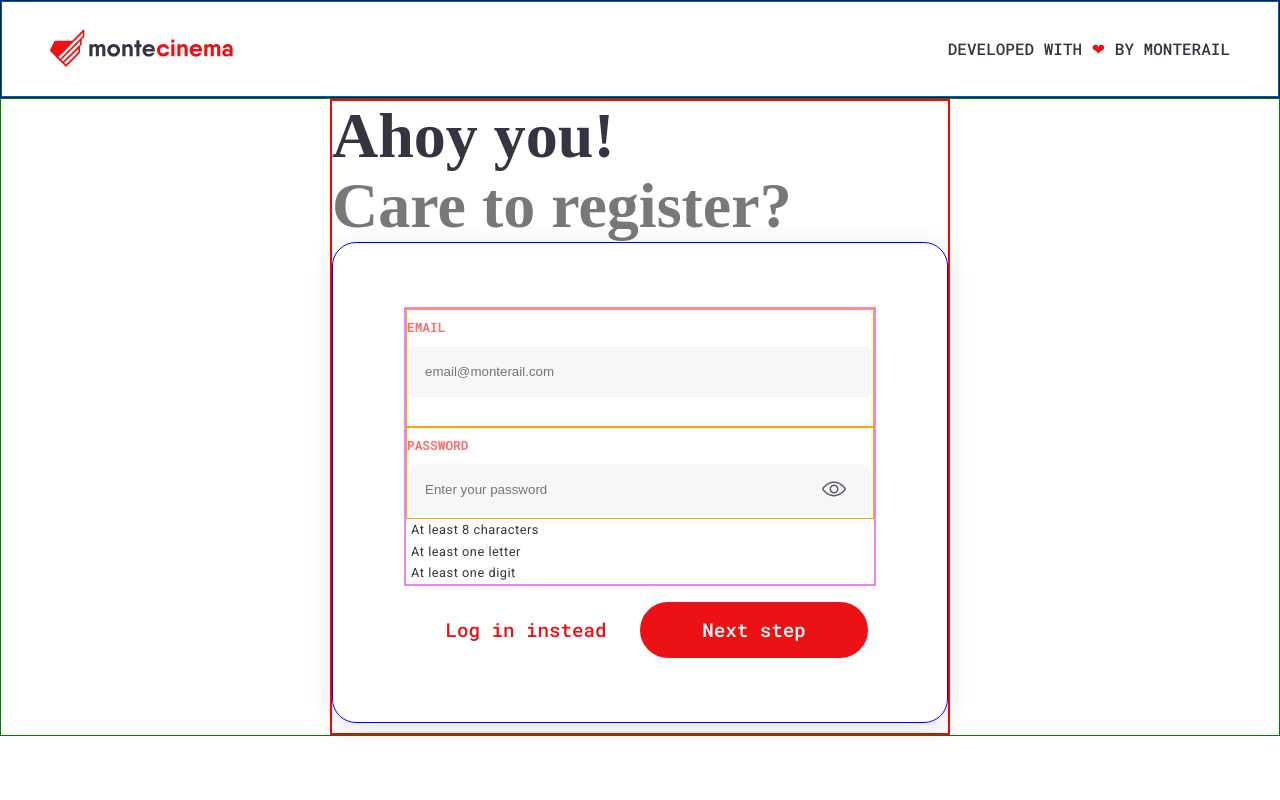
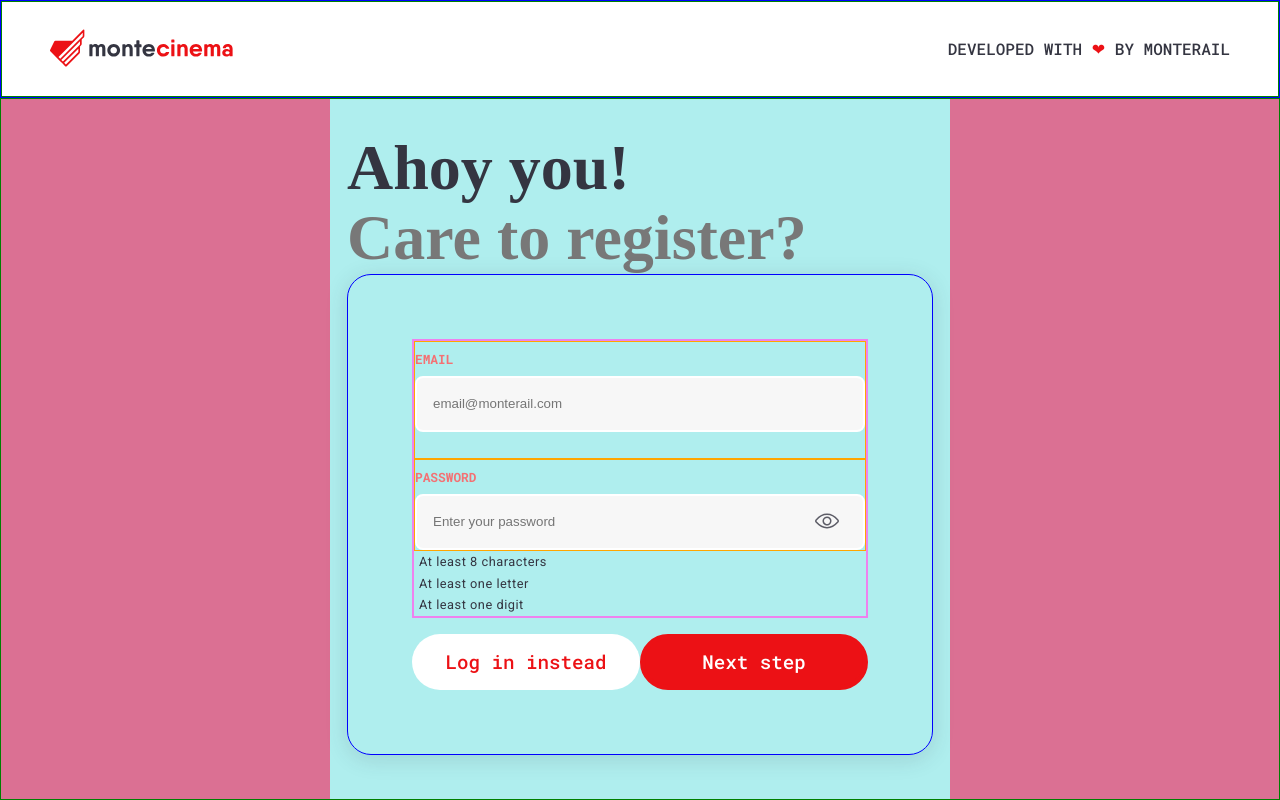
Before and after one commit to MartaSolo/monte-cinema, a React (Create React App) app: page / in a window 1280 px wide. Built offline with nearby package versions, Linux system fonts and the light colour scheme; a web font is replaced by a local one.

Commit message:
edited RegisterSuccess component and its styling

```diff
--- a/src/components/Anchor/Anchor.scss
+++ b/src/components/Anchor/Anchor.scss
@@ -22,3 +22,15 @@
     margin-top: 16px;
   }
 }
+
+.anchor.homepage {
+  background-color: c.$colorAccent;
+  color: c.$colorBackgroundPrimary;
+  &:hover {
+    background-color: c.$colorAccentHover;
+    border: 5px solid c.$colorAccentHover;
+  }
+  &:active {
+    border: 5px solid c.$colorAccentLight;
+  }
+}
--- a/src/components/FormWrapper/FormWrapper.scss
+++ b/src/components/FormWrapper/FormWrapper.scss
@@ -9,7 +9,7 @@
   display: flex;
   flex-direction: column;
   align-items: center;
-  margin-bottom: 10px;
+  // margin-bottom: 10px;
   @include m.mediumScreen {
     box-shadow: 0px 4px 22px c.$colorShadow;
     border-radius: 24px;
--- a/src/components/Input/Input.scss
+++ b/src/components/Input/Input.scss
@@ -51,7 +51,6 @@
 }
 
 .input.privpolicy {
-  // border: 2px solid darkcyan;
   flex-direction: row;
   padding-bottom: 20px;
   .input__label.privpolicy {
--- a/src/components/RegisterSuccess/RegisterSuccess.js
+++ b/src/components/RegisterSuccess/RegisterSuccess.js
@@ -1,18 +1,17 @@
 import RegisterStepTitle from "../RegisterStepTitle";
+import Anchor from "../Anchor";
 import "./RegisterSuccess.scss";
 
-const RegisterSuccess = () => {
+const RegisterSuccess = ({ newUser }) => {
   return (
     <div className="register__step--success">
-      <RegisterStepTitle title="Great job Georgia!" />
+      <RegisterStepTitle title={`Great job ${newUser.name}!`} />
       <p className="register__step--message">
         We have sent you an email to
-        <span className="register__user--email">
-          {" "}
-          goerogia.swanson@monterail.com.
-        </span>{" "}
+        <span className="register__user--email">{` ${newUser.email}. `}</span>
         Make sure to click the link from the message to activate your account.
       </p>
+      <Anchor href="#" className="anchor homepage" text="Go to homepage" />
     </div>
   );
 };
--- a/src/components/RegisterSuccess/RegisterSuccess.scss
+++ b/src/components/RegisterSuccess/RegisterSuccess.scss
@@ -15,6 +15,7 @@
     font-size: 18px;
     font-weight: 400;
     line-height: 1.3;
+    padding: 50px 0 50px 0;
     .register__user--email {
       font-weight: 700;
     }
--- a/src/pages/Register/Register.js
+++ b/src/pages/Register/Register.js
@@ -36,7 +36,7 @@ const Register = () => {
                   setNewUser={setNewUser}
                 />
               )}
-              {step === 3 && <RegisterSuccess />}
+              {step === 3 && <RegisterSuccess newUser={newUser} />}
             </div>
           </form>
         </div>
--- a/src/pages/Register/Register.scss
+++ b/src/pages/Register/Register.scss
@@ -1,14 +1,19 @@
 @use "../../scss/settings/mixins" as m;
 
 .register {
-  // background-color: palegoldenrod;
-  // height: calc(100vh - 98px);
+  background-color: palegoldenrod;
+  // min-height: calc(100vh - 98px);
+  min-height: calc(100vh - 100px);
   & .container {
-    // background-color: palegreen;
+    background-color: palegreen;
     // height: 100%;
+    // height: 100%;
+    min-height: calc(100vh - 100px);
+    // min-height: calc(100vh - 98px);
     .register__form {
-      //   background-color: palevioletred;
+      background-color: palevioletred;
       // height: 100%;
+      min-height: calc(100vh - 100px);
       @include m.mediumScreen {
         display: flex;
         flex-direction: column;
@@ -16,10 +21,17 @@
         align-items: center;
       }
       .register__step {
-        border: 2px solid red;
-        // background-color: paleturquoise;
-        height: 100%;
+        // border: 2px solid red;
+        background-color: paleturquoise;
+        // height: 100%;
+        min-height: calc(100vh - 100px);
         width: 100%;
+        padding-bottom: 10px;
+        // added
+        display: flex;
+        flex-direction: column;
+        align-items: center;
+        justify-content: center;
         @include m.mediumScreen {
           width: 620px;
         }
```
